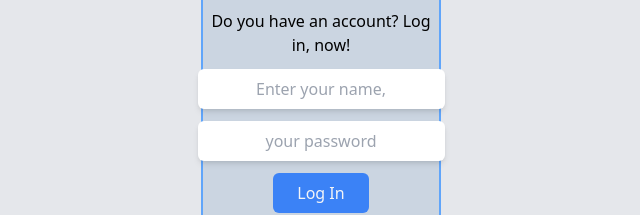
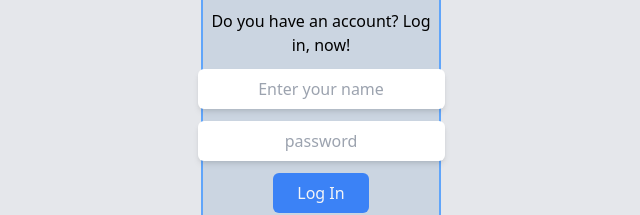
Before and after one commit to pecet3/amber-chat, a React (Vite) app: page / in a window 1280 px wide. Both pictures are taken after a click on the button "I have an account". Shown: the part 305-520 px from the top of the page, without its empty margins (319-959 px from the left). Built offline with nearby package versions, Linux system fonts and the light colour scheme; no server answers; what prettier-plugin-tailwindcss would draw is missing.

Commit message:
edited placeholders

```diff
--- a/src/components/Auth/LogIn.tsx
+++ b/src/components/Auth/LogIn.tsx
@@ -1,20 +1,17 @@
 import React from "react";
 import { auth } from "../../firebase-config";
-import { signInWithEmailAndPassword, signOut, User } from "firebase/auth";
-import { IAuth } from "./index";
+import { signInWithEmailAndPassword, signOut } from "firebase/auth";
 import Cookies from "universal-cookie";
+import Context, { TContext } from "../../ChatContext";
+
 const cookies = new Cookies();
 
-export type TLoginData = {
-  email: string;
-  password: string;
-};
-export const LogIn: React.FC<IAuth> = ({ setAuthTrue }) => {
+export const LogIn: React.FC = () => {
   const [loginInput, setLoginInput] = React.useState({
     email: "",
     password: "",
   });
-
+  const { setIsAuth } = React.useContext(Context) as TContext;
   const loginOnChange = (
     e: React.ChangeEvent<HTMLInputElement | HTMLTextAreaElement>
   ): void => {
@@ -31,7 +28,7 @@ export const LogIn: React.FC<IAuth> = ({ setAuthTrue }) => {
         loginInput.email,
         loginInput.password
       );
-      setAuthTrue(true);
+      setIsAuth(true);
       cookies.set("auth-token", result.user.refreshToken);
     } catch (err) {
       console.error(err);
@@ -57,7 +54,7 @@ export const LogIn: React.FC<IAuth> = ({ setAuthTrue }) => {
         type="text"
         className="inputElement"
         value={loginInput.email}
-        placeholder="Enter your name,"
+        placeholder="Enter your name"
         name="email"
         onChange={loginOnChange}
       />
@@ -66,7 +63,7 @@ export const LogIn: React.FC<IAuth> = ({ setAuthTrue }) => {
         className="inputElement"
         value={loginInput.password}
         name="password"
-        placeholder="your password"
+        placeholder="password"
         onChange={loginOnChange}
       />
 
```
